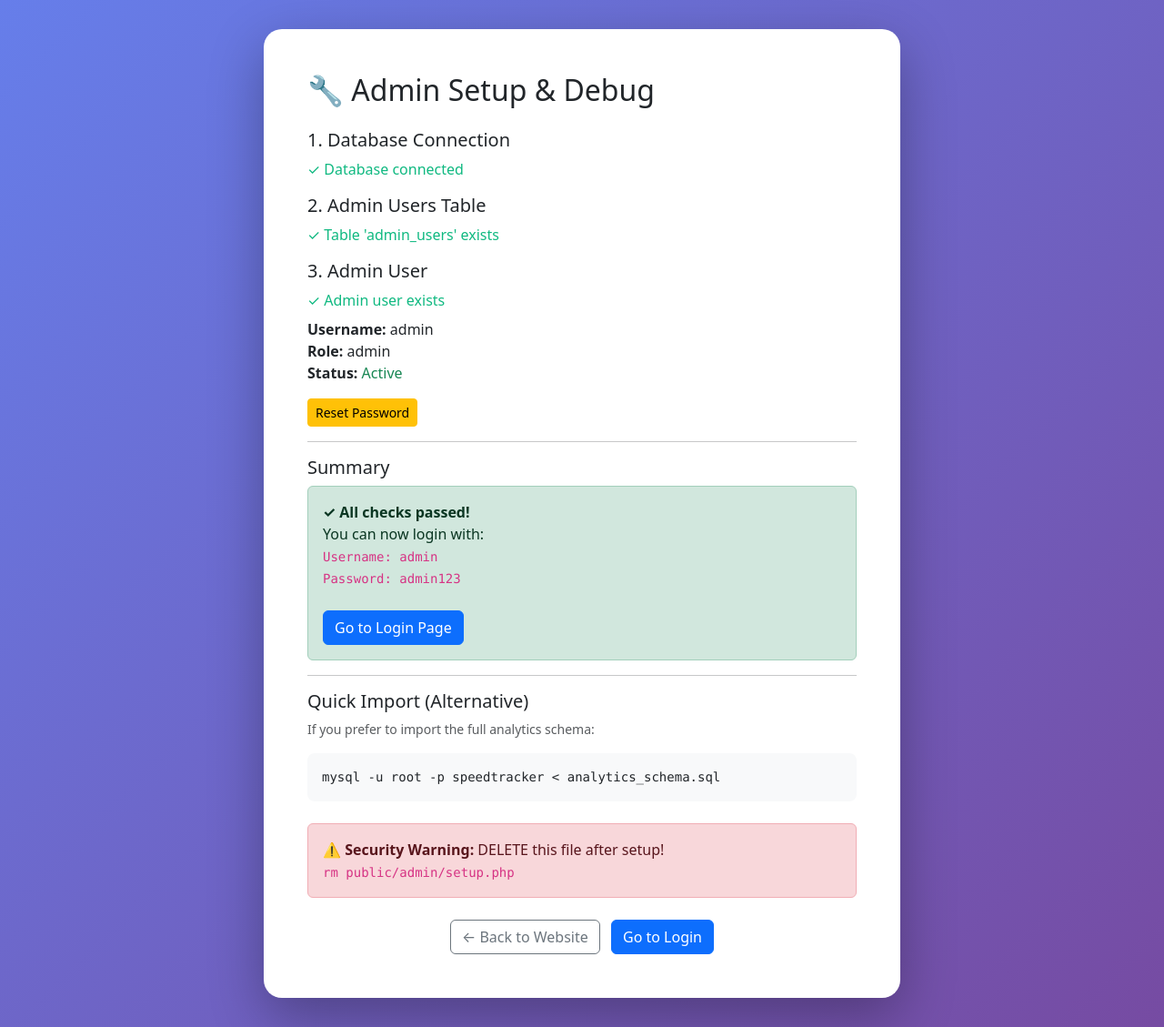
After one commit to laraibaslam-astrik/Internet-Speed-Complaint-Tracker, a PHP site: page /admin/setup.php in a window 1280 px wide. The commit adds this page. Shown: the whole page at 91% size. Run offline with PHP 8.4, Linux system fonts and the light colour scheme; data comes from the database, SQL or seed files in the repository.

```diff
--- /dev/null
+++ b/public/admin/setup.php
@@ -0,0 +1,212 @@
+<?php
+/**
+ * Admin Setup & Debug Tool
+ * Automatically fixes admin login issues
+ * DELETE THIS FILE AFTER SETUP!
+ */
+
+error_reporting(E_ALL);
+ini_set('display_errors', 1);
+
+require_once __DIR__ . '/../lib/db.php';
+?>
+<!DOCTYPE html>
+<html lang="en">
+<head>
+    <meta charset="UTF-8">
+    <meta name="viewport" content="width=device-width, initial-scale=1.0">
+    <title>Admin Setup</title>
+    <link href="https://cdn.jsdelivr.net/npm/bootstrap@5.3.2/dist/css/bootstrap.min.css" rel="stylesheet">
+    <style>
+        body { background: linear-gradient(135deg, #667eea 0%, #764ba2 100%); min-height: 100vh; padding: 2rem; }
+        .setup-card { background: white; border-radius: 20px; box-shadow: 0 20px 60px rgba(0,0,0,0.3); max-width: 700px; margin: 0 auto; }
+        .success { color: #10b981; }
+        .error { color: #ef4444; }
+        pre { background: #f8f9fa; padding: 1rem; border-radius: 8px; overflow-x: auto; }
+    </style>
+</head>
+<body>
+    <div class="setup-card p-5">
+        <h2 class="mb-4">🔧 Admin Setup & Debug</h2>
+
+        <?php
+        $conn = get_db_connection();
+        $issues = [];
+        $fixes_applied = [];
+
+        // Check 1: Database Connection
+        echo "<div class='mb-3'>";
+        echo "<h5>1. Database Connection</h5>";
+        if (!$conn) {
+            echo "<div class='error'>❌ Database connection FAILED!</div>";
+            echo "<p class='small text-muted'>Check your .env file credentials</p>";
+            $issues[] = "database_connection";
+        } else {
+            echo "<div class='success'>✓ Database connected</div>";
+        }
+        echo "</div>";
+
+        if ($conn) {
+            // Check 2: admin_users table exists
+            echo "<div class='mb-3'>";
+            echo "<h5>2. Admin Users Table</h5>";
+            $result = $conn->query("SHOW TABLES LIKE 'admin_users'");
+
+            if ($result->num_rows === 0) {
+                echo "<div class='error'>❌ Table 'admin_users' does NOT exist</div>";
+                $issues[] = "missing_table";
+
+                // Auto-create table
+                if (isset($_POST['create_table'])) {
+                    $sql = "
+                    CREATE TABLE admin_users (
+                        id INT PRIMARY KEY AUTO_INCREMENT,
+                        username VARCHAR(64) UNIQUE NOT NULL,
+                        password_hash VARCHAR(255) NOT NULL,
+                        email VARCHAR(255),
+                        role ENUM('admin', 'viewer') DEFAULT 'viewer',
+                        created_at TIMESTAMP DEFAULT CURRENT_TIMESTAMP,
+                        last_login TIMESTAMP NULL,
+                        is_active BOOLEAN DEFAULT TRUE,
+                        INDEX idx_username (username)
+                    ) ENGINE=InnoDB DEFAULT CHARSET=utf8mb4 COLLATE=utf8mb4_unicode_ci;
+                    ";
+
+                    if ($conn->query($sql)) {
+                        echo "<div class='alert alert-success mt-2'>✓ Table created successfully!</div>";
+                        $fixes_applied[] = "table_created";
+                    } else {
+                        echo "<div class='alert alert-danger mt-2'>Failed to create table: " . $conn->error . "</div>";
+                    }
+                } else {
+                    echo "<form method='post' class='mt-2'>";
+                    echo "<button type='submit' name='create_table' class='btn btn-primary'>Create Table Now</button>";
+                    echo "</form>";
+                }
+            } else {
+                echo "<div class='success'>✓ Table 'admin_users' exists</div>";
+
+                // Check 3: Admin user exists
+                echo "</div><div class='mb-3'>";
+                echo "<h5>3. Admin User</h5>";
+
+                $result = $conn->query("SELECT id, username, role, is_active FROM admin_users WHERE username = 'admin'");
+
+                if ($result->num_rows === 0) {
+                    echo "<div class='error'>❌ Admin user NOT found</div>";
+                    $issues[] = "missing_admin";
+
+                    // Auto-create admin
+                    if (isset($_POST['create_admin'])) {
+                        $hash = password_hash('admin123', PASSWORD_DEFAULT);
+                        $stmt = $conn->prepare("INSERT INTO admin_users (username, password_hash, role) VALUES ('admin', ?, 'admin')");
+                        $stmt->bind_param('s', $hash);
+
+                        if ($stmt->execute()) {
+                            echo "<div class='alert alert-success mt-2'>";
+                            echo "<strong>✓ Admin user created!</strong><br>";
+                            echo "Username: <code>admin</code><br>";
+                            echo "Password: <code>admin123</code><br>";
+                            echo "<span class='text-danger'>⚠️ Change password immediately!</span>";
+                            echo "</div>";
+                            $fixes_applied[] = "admin_created";
+                        } else {
+                            echo "<div class='alert alert-danger mt-2'>Failed: " . $stmt->error . "</div>";
+                        }
+                        $stmt->close();
+                    } else {
+                        echo "<form method='post' class='mt-2'>";
+                        echo "<button type='submit' name='create_admin' class='btn btn-success'>Create Admin User</button>";
+                        echo "</form>";
+                    }
+                } else {
+                    $admin = $result->fetch_assoc();
+                    echo "<div class='success'>✓ Admin user exists</div>";
+                    echo "<div class='mt-2'>";
+                    echo "<strong>Username:</strong> " . htmlspecialchars($admin['username']) . "<br>";
+                    echo "<strong>Role:</strong> " . htmlspecialchars($admin['role']) . "<br>";
+                    echo "<strong>Status:</strong> " . ($admin['is_active'] ? '<span class="text-success">Active</span>' : '<span class="text-danger">Inactive</span>');
+                    echo "</div>";
+
+                    // Password reset option
+                    if (isset($_POST['reset_password'])) {
+                        $new_password = $_POST['new_password'] ?? 'admin123';
+                        $hash = password_hash($new_password, PASSWORD_DEFAULT);
+                        $stmt = $conn->prepare("UPDATE admin_users SET password_hash = ? WHERE username = 'admin'");
+                        $stmt->bind_param('s', $hash);
+
+                        if ($stmt->execute()) {
+                            echo "<div class='alert alert-success mt-3'>";
+                            echo "✓ Password reset successful!<br>";
+                            echo "New password: <code>" . htmlspecialchars($new_password) . "</code>";
+                            echo "</div>";
+                        }
+                        $stmt->close();
+                    }
+
+                    echo "<div class='mt-3'>";
+                    echo "<button class='btn btn-warning btn-sm' onclick='document.getElementById(\"resetForm\").style.display=\"block\"'>";
+                    echo "Reset Password";
+                    echo "</button>";
+                    echo "<form method='post' id='resetForm' style='display:none;' class='mt-2'>";
+                    echo "<input type='text' name='new_password' class='form-control mb-2' placeholder='New password' value='admin123'>";
+                    echo "<button type='submit' name='reset_password' class='btn btn-warning'>Confirm Reset</button>";
+                    echo "</form>";
+                    echo "</div>";
+                }
+            }
+            echo "</div>";
+        }
+
+        // Summary
+        echo "<hr>";
+        echo "<div class='mb-3'>";
+        echo "<h5>Summary</h5>";
+
+        if (empty($issues)) {
+            echo "<div class='alert alert-success'>";
+            echo "<strong>✓ All checks passed!</strong><br>";
+            echo "You can now login with:<br>";
+            echo "<code>Username: admin</code><br>";
+            echo "<code>Password: admin123</code><br><br>";
+            echo "<a href='login.php' class='btn btn-primary'>Go to Login Page</a>";
+            echo "</div>";
+        } else {
+            echo "<div class='alert alert-warning'>";
+            echo "<strong>Issues found:</strong> " . count($issues) . "<br>";
+            echo "Click the buttons above to fix them automatically.";
+            echo "</div>";
+        }
+
+        if (!empty($fixes_applied)) {
+            echo "<div class='alert alert-info mt-2'>";
+            echo "<strong>Fixes applied:</strong><br>";
+            foreach ($fixes_applied as $fix) {
+                echo "• " . str_replace('_', ' ', ucfirst($fix)) . "<br>";
+            }
+            echo "<br><a href='setup.php' class='btn btn-sm btn-secondary'>Refresh Page</a>";
+            echo "</div>";
+        }
+        echo "</div>";
+
+        // Quick import option
+        echo "<hr>";
+        echo "<div class='mb-3'>";
+        echo "<h5>Quick Import (Alternative)</h5>";
+        echo "<p class='small text-muted'>If you prefer to import the full analytics schema:</p>";
+        echo "<pre>mysql -u root -p speedtracker < analytics_schema.sql</pre>";
+        echo "</div>";
+        ?>
+
+        <div class="alert alert-danger mt-4">
+            <strong>⚠️ Security Warning:</strong> DELETE this file after setup!<br>
+            <code>rm public/admin/setup.php</code>
+        </div>
+
+        <div class="text-center mt-4">
+            <a href="/" class="btn btn-outline-secondary">← Back to Website</a>
+            <a href="login.php" class="btn btn-primary ms-2">Go to Login</a>
+        </div>
+    </div>
+</body>
+</html>
```
Also changed, not shown: public/index.php (+22 -3 lines), public/admin/.htaccess (deleted).
